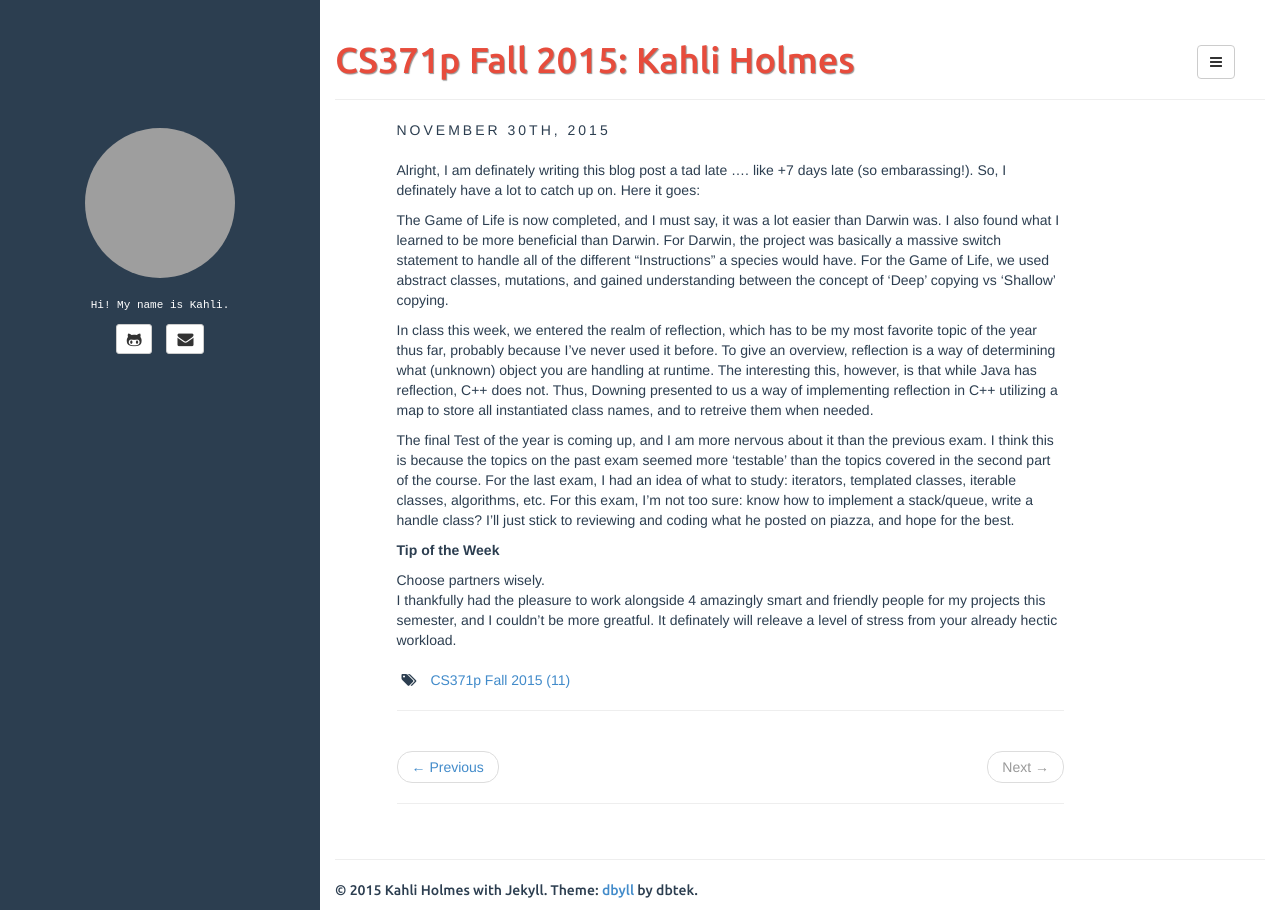
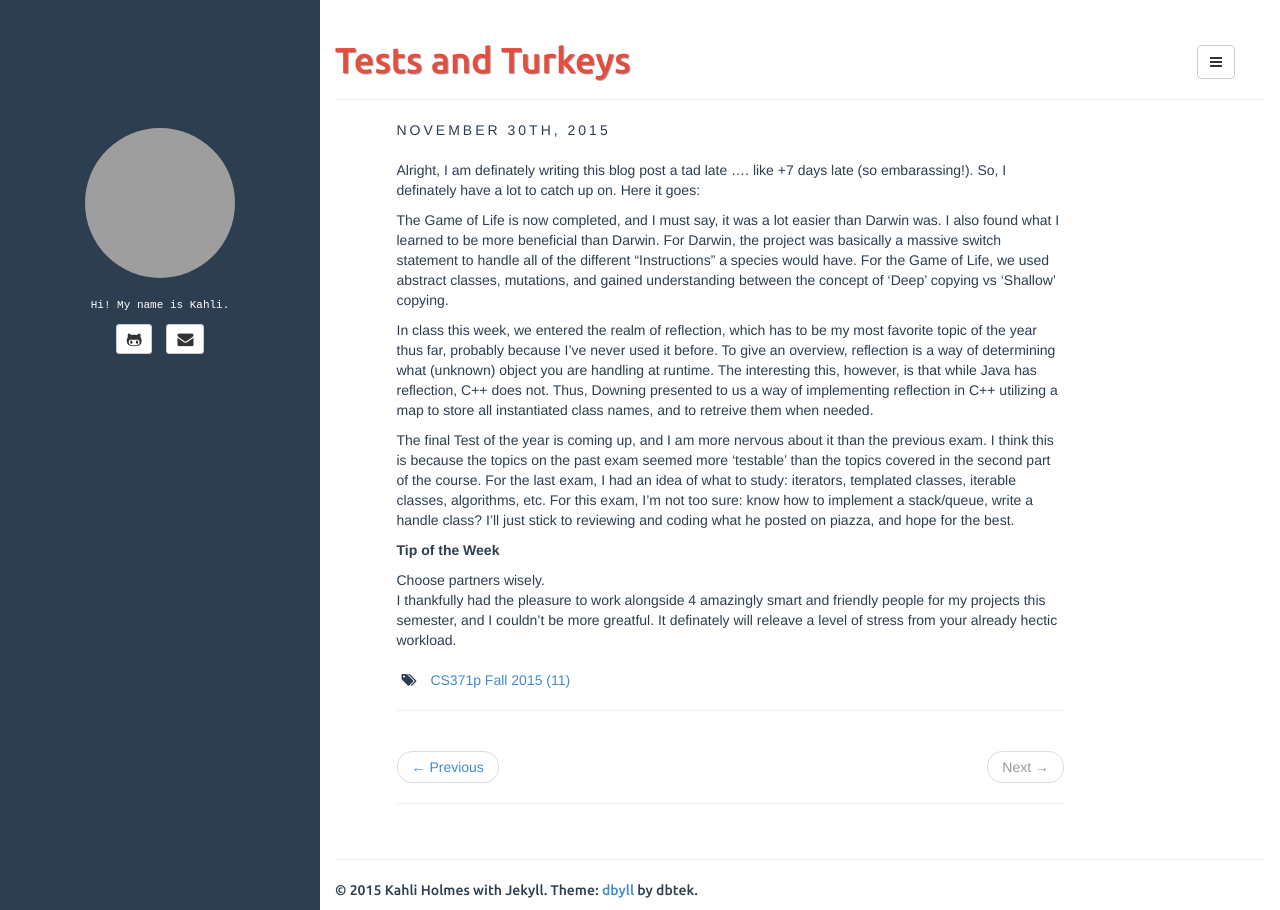
Before and after one commit to kahlih/blog, a Jekyll site: the page built from _posts/2015-11-30-week13.md, in a window 1280 px wide. Built offline with Jekyll 4.4.1, drawn with Linux system fonts in a browser that asks for light colours; grey boxes are pictures that could not be loaded.

Commit message:
Update 2015-11-30-week13.md

```diff
--- a/_posts/2015-11-30-week13.md
+++ b/_posts/2015-11-30-week13.md
@@ -1,6 +1,6 @@
 ---
 layout: post
-title:
+title:  Tests and Turkeys
 categories: []
 tags: [CS371p Fall 2015]
 fullview: true
```
